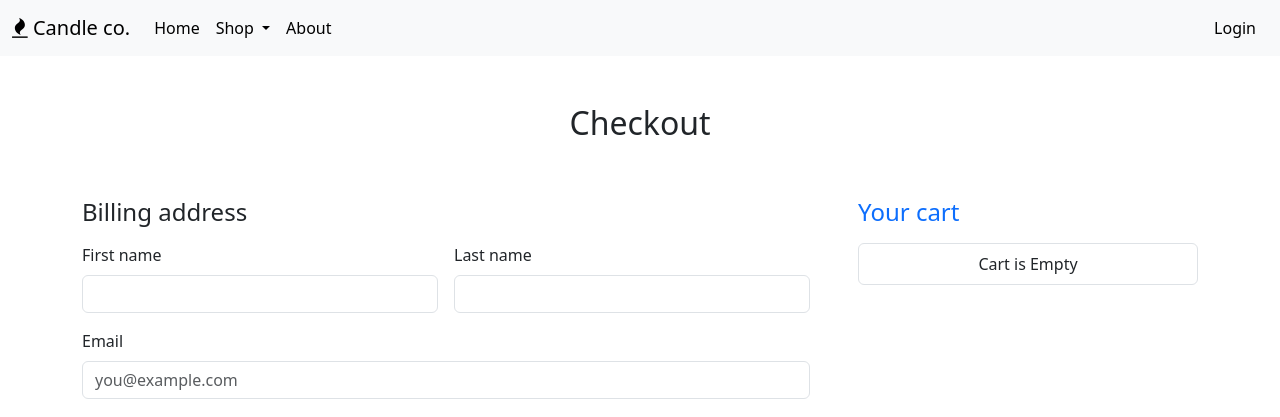
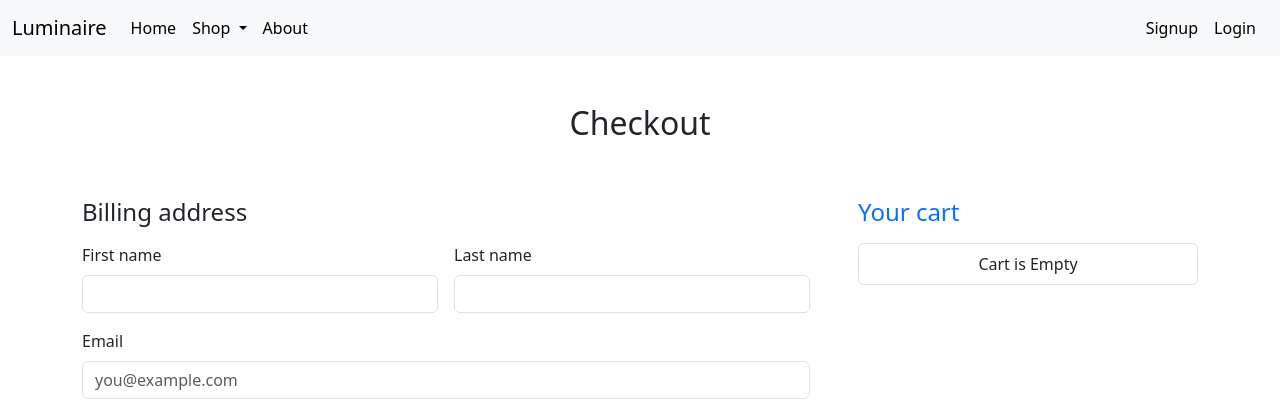
Before and after one commit to awork211/E-Commerce-Store, a Python web app: template templates/cart.html in a window 1280 px wide. Shown: the top 417 px of the page. Run offline with Jinja, Linux system fonts and the light colour scheme; the template is opened without the code that fills it, so the values that code supplies are empty; some libraries are stand-ins or nearby versions.

Commit message:
changed brand

```diff
--- a/templates/partials/nav.html
+++ b/templates/partials/nav.html
@@ -2,9 +2,7 @@
 {% block navbar %}
 <nav class="navbar navbar-expand-lg bg-body-tertiary">
     <div class="container-fluid">
-      <a class="navbar-brand" href="/">
-        <i class="fa fa-solid fa-fire"></i> Candle co.
-      </a>
+      <a class="navbar-brand" href="/">Luminaire</a>
       <button class="navbar-toggler" type="button" data-bs-toggle="collapse" data-bs-target="#navbarSupportedContent" aria-controls="navbarSupportedContent" aria-expanded="false" aria-label="Toggle navigation">
         <span class="navbar-toggler-icon"></span>
       </button>
@@ -46,6 +44,9 @@
             </li>
           {% else %}
           <li class="nav-item me-3 me-lg-0">
+            <a class="nav-link" href="{{url_for('auth.signup')}}">Signup</a>
+          </li>
+          <li class="nav-item me-3 me-lg-0">
             <a class="nav-link" href="{{url_for('auth.login')}}">Login</a>
           </li>
           {% endif %}
```
